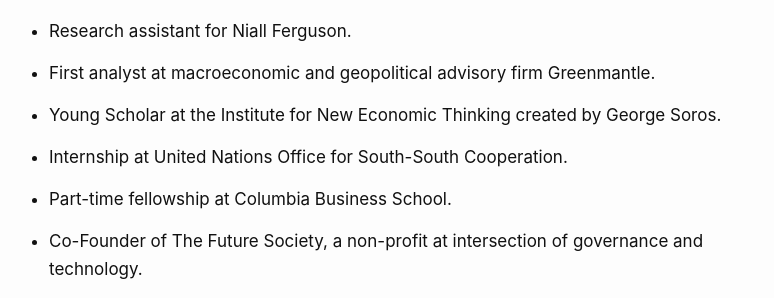
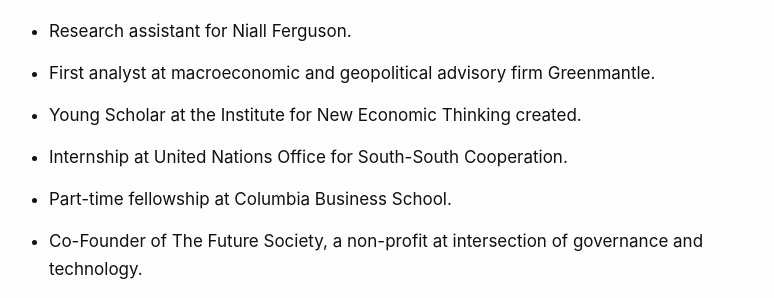
Before and after one commit to link-daniel/link.github.io, a Jekyll site: the page built from biography.md, in a window 1280 px wide and 900 px high, scrolled down 1295 px. Shown: the part 155-453 px from the top of the window, without its empty margins (251-1025 px from the left). Built offline with Jekyll 4.4.1, drawn with Linux system fonts in a browser that asks for light colours.

Commit message:
Update biography.md

```diff
--- a/biography.md
+++ b/biography.md
@@ -42,7 +42,7 @@ Link is a self-taught programmer and has degrees in financial history, political
 
 - First analyst at macroeconomic and geopolitical advisory firm Greenmantle.
 
-- Young Scholar at the Institute for New Economic Thinking created by George Soros.
+- Young Scholar at the Institute for New Economic Thinking created.
 
 - Internship at United Nations Office for South-South Cooperation.
 
```
